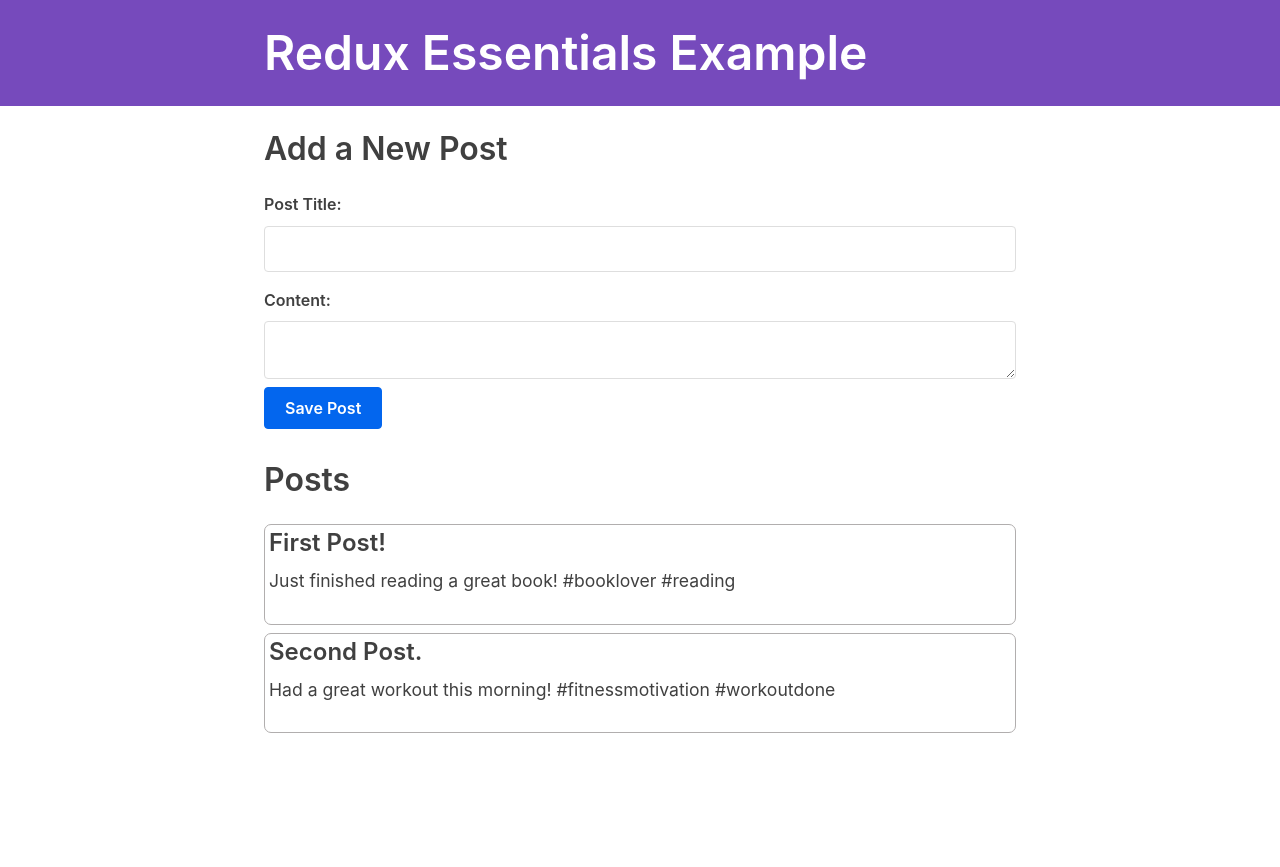
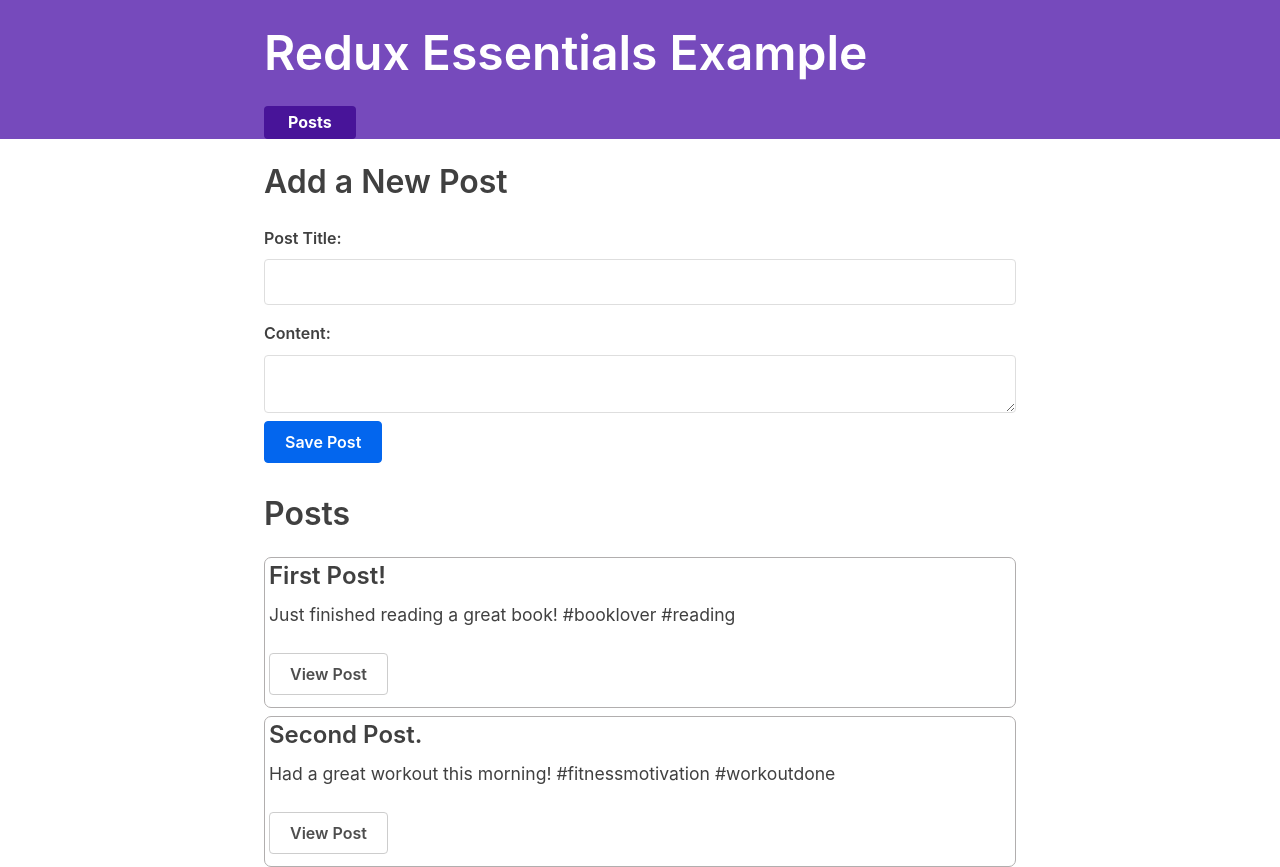
Before and after one commit to advide2001/kudos-app, a React (Create React App) app: page / in a window 1280 px wide. Before the commit the page ends 800 px from the top, so only its background shows below. Built offline with nearby package versions, Linux system fonts and the light colour scheme; what @mswjs/data, mock-socket, txtgen would draw is missing.

Commit message:
Showing posts on different pages using routing

```diff
--- a/src/App.js
+++ b/src/App.js
@@ -9,6 +9,7 @@
 import { Navbar } from './app/Navbar'
 import { PostsList } from './features/posts/postsList'
 import { AddPostForm } from './features/posts/AddPostForm'
+import { SinglePostPage } from './features/posts/SinglePostPage'
 
 function App() {
   return (
@@ -26,6 +27,7 @@
               </React.Fragment>
             )}
           />
+          <Route exact path="/posts/:postId" component={SinglePostPage} />
           <Redirect to="/" />
         </Switch>
       </div>
--- a/src/app/Navbar.js
+++ b/src/app/Navbar.js
@@ -1,4 +1,5 @@
 import React from 'react'
+import { Link } from 'react-router-dom'
 
 export const Navbar = () => {
   return (
@@ -7,7 +8,9 @@
         <h1>Redux Essentials Example</h1>
 
         <div className="navContent">
-          <div className="navLinks"></div>
+          <div className="navLinks">
+            <Link to="/">Posts</Link>
+          </div>
         </div>
       </section>
     </nav>
--- /dev/null
+++ b/src/features/posts/SinglePostPage.js
@@ -0,0 +1,28 @@
+import React from 'react'
+import { useSelector } from 'react-redux'
+
+export const SinglePostPage = ({ match }) => {
+  console.log(match.params)
+  const { postId } = match.params
+
+  const post = useSelector((state) =>
+    state.posts.find((post) => post.id === postId)
+  )
+
+  if (!post) {
+    return (
+      <section>
+        <h2>Post not found!</h2>
+      </section>
+    )
+  }
+
+  return (
+    <section>
+      <article className="post">
+        <h2>{post.title}</h2>
+        <p className="post-content">{post.content}</p>
+      </article>
+    </section>
+  )
+}
--- a/src/features/posts/postsList.js
+++ b/src/features/posts/postsList.js
@@ -1,5 +1,6 @@
 import React from 'react'
 import { useSelector } from 'react-redux'
+import { Link } from 'react-router-dom'
 
 export const PostsList = () => {
   // fetch posts from the store
@@ -9,6 +10,9 @@
     <article className="post-excerpt" key={post.id}>
       <h3>{post.title}</h3>
       <p className="post-content">{post.content.substring(0, 100)}</p>
+      <Link to={`/posts/${post.id}`} className="button muted-button">
+        View Post
+      </Link>
     </article>
   ))
 
```
